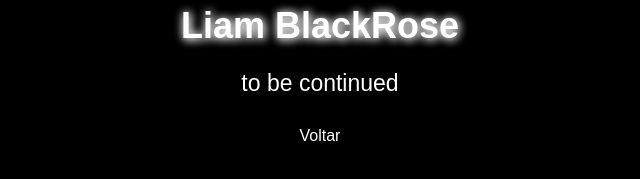
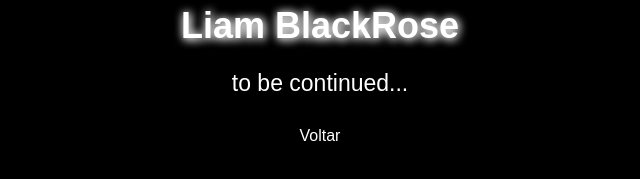
Before and after one commit to sugawythereal/RpStorys, a plain HTML site: page Liam.html in a window 1280 px wide. Shown: the part 337-516 px from the top of the page, 320-960 px from the left. Drawn offline with Linux system fonts and the light colour scheme.

Commit message:
Updates
typo v2

```diff
--- a/Liam.html
+++ b/Liam.html
@@ -7,7 +7,7 @@
 <body>
   <div class="page">
     <h1>Liam BlackRose</h1>
-    <p>to be continued</p>
+    <p>to be continued...</p>
     <a href="page2.html" class="button">Voltar</a>
   </div>
 </body>
```
